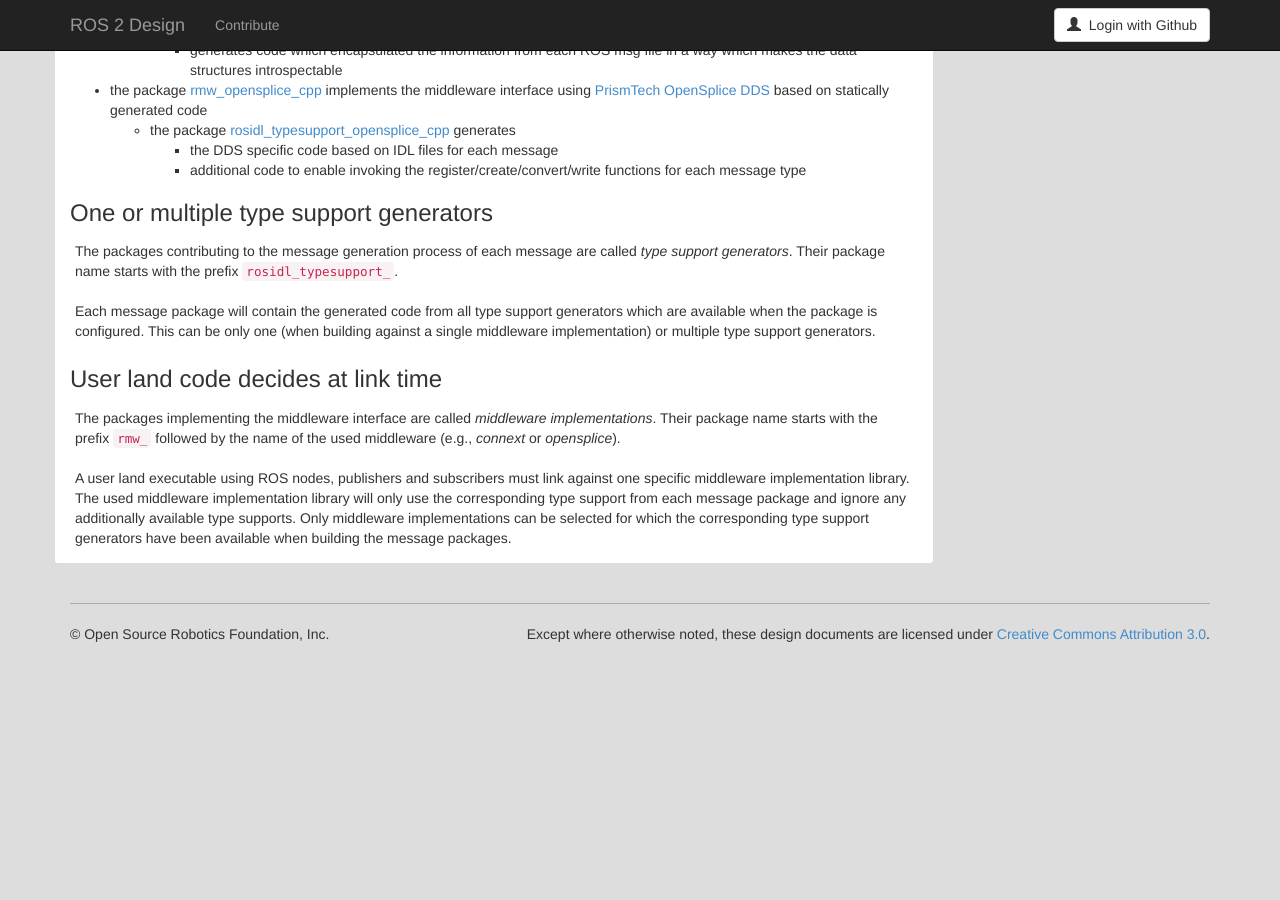
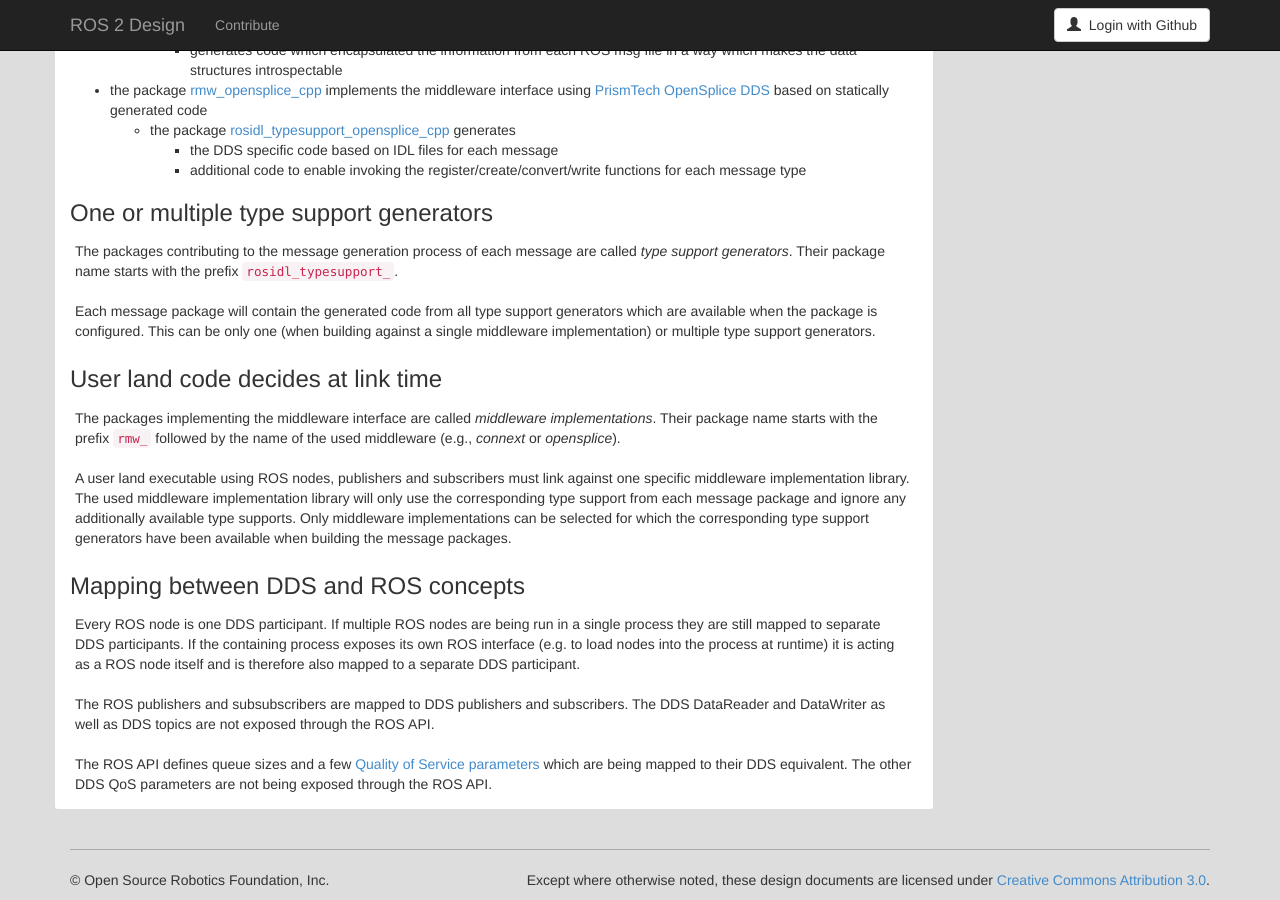
Before and after one commit to ros2/design, a Jekyll site: the page built from articles/060_ros_middleware_interface.md, in a window 1280 px wide and 900 px high, scrolled down 6750 px. Built offline with Jekyll 4.4.1, drawn with Linux system fonts in a browser that asks for light colours; nearby versions of some CDN libraries; before the commit the page ends 7404 px from its top, so only the background shows below that.

Commit message:
add information about mapping between ROS and DDS concepts

```diff
--- a/articles/060_ros_middleware_interface.md
+++ b/articles/060_ros_middleware_interface.md
@@ -369,3 +369,15 @@
 A user land executable using ROS nodes, publishers and subscribers must link against one specific middleware implementation library.
 The used middleware implementation library will only use the corresponding type support from each message package and ignore any additionally available type supports.
 Only middleware implementations can be selected for which the corresponding type support generators have been available when building the message packages.
+
+### Mapping between DDS and ROS concepts
+
+Every ROS node is one DDS participant.
+If multiple ROS nodes are being run in a single process they are still mapped to separate DDS participants.
+If the containing process exposes its own ROS interface (e.g. to load nodes into the process at runtime) it is acting as a ROS node itself and is therefore also mapped to a separate DDS participant.
+
+The ROS publishers and subsubscribers are mapped to DDS publishers and subscribers.
+The DDS DataReader and DataWriter as well as DDS topics are not exposed through the ROS API.
+
+The ROS API defines queue sizes and a few [Quality of Service parameters](http://design.ros2.org/articles/qos.html) which are being mapped to their DDS equivalent.
+The other DDS QoS parameters are not being exposed through the ROS API.
```
